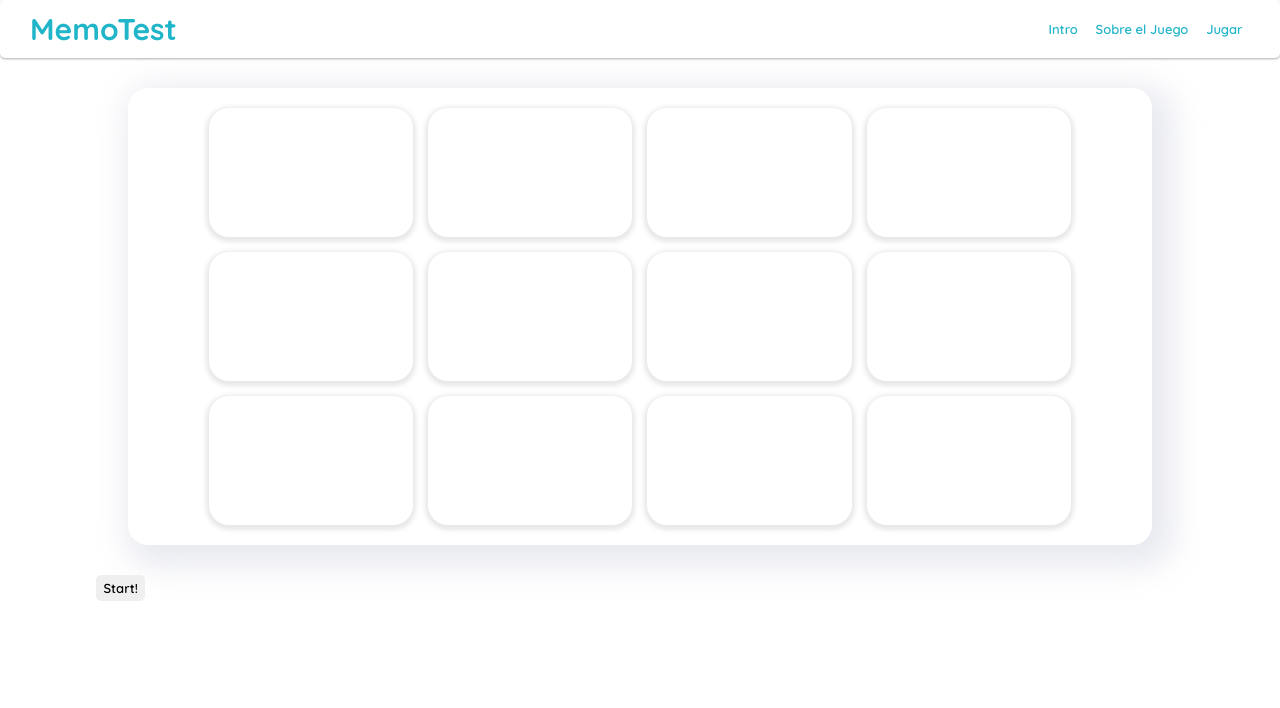
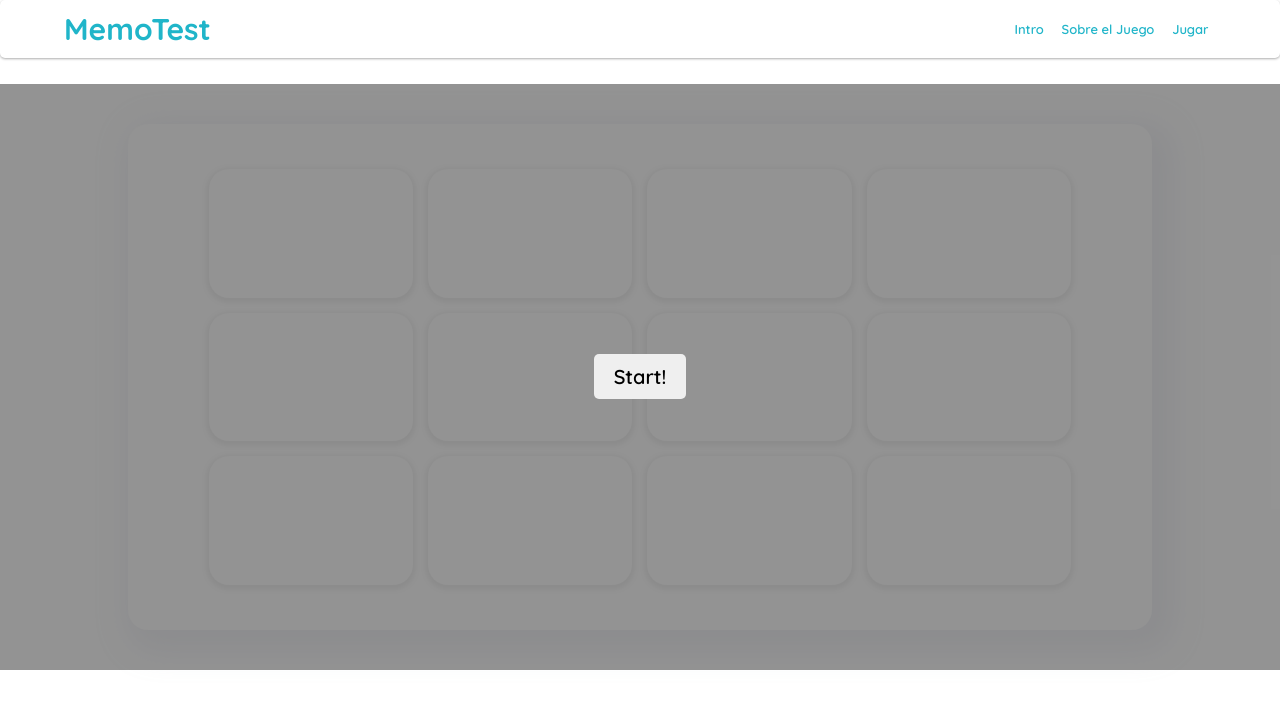
Before and after one commit to marmatva/Memotest, a website with bundled scripts: page game.html in a window 1280 px wide. Built offline with nearby package versions, Linux system fonts and the light colour scheme.

Commit message:
Agrega Estilos y Transiciones

```diff
--- a/game.html
+++ b/game.html
@@ -20,8 +20,8 @@
             </nav>
         </div>
     </header>
-    <main>
-        <div class="">
+    <main class="game-main">
+        <div class="game-page-content">
             <div class="main-container game">
                 <div class="game-container container">
                     <div class="cover"></div>
@@ -38,9 +38,10 @@
                     <div class="cover"></div>
                 </div>
             </div>
-            <div class="container">
-                <button class="start button">Start!</button>
-            </div>
+                <!-- <button class="start button primary-button">Start!</button> -->
+        </div>
+        <div class="game-overlay">
+            <button class="start button primary-button">Start!</button>
         </div>
     </main>
 
--- a/src/js/app.js
+++ b/src/js/app.js
@@ -1,14 +1,18 @@
 const gameButton = document.querySelector('.start');
 const gameContainer = document.querySelector('.main-container.game');
+const gameOverlay = document.querySelector('.game-overlay');
 let userSelection=[];
 
 function startApp(){
     asignImages();
+    window.addEventListener('DOMContentLoaded', ()=>{
+        setTimeout(styleOverlay,500);
+    })
     gameButton.onclick=startGame;
 }
 
-function startGame(){
-    gameButton.textContent="Reiniciar";
+function startGame(){ //ACTUALIZAR!!
+    styleOverlay();
     gameButton.onclick=restart;
     userSelection=[];
     unblockUserInput();
@@ -17,24 +21,20 @@ function startGame(){
 function restart(){
     cleanCards();
     asignImages();
-    if(gameContainer.classList.contains('invisible')){
-        gameContainer.classList.remove('invisible');
-    }
+    styleOverlay();
     userSelection=[];
     unblockUserInput();
 }
 
 function userWon(){
-    const div= document.querySelector('.game-result');
-
-    const result=document.createElement('H2');
-    result.textContent="Ganaste!";
-
-    setTimeout(()=>{
-        gameContainer.classList.add('invisible');
-        div.appendChild(result);
-        gameButton.textContent="Empezar de Nuevo!"
-    },500);
+    if(!document.querySelector('.userWon-p')){
+        const result=document.createElement('H2');
+        result.textContent="Ganaste!";
+        result.classList.add('userWon-p');
+        gameOverlay.prepend(result);
+    }
+    gameButton.textContent="Empezar de Nuevo!";
+    setTimeout(styleOverlay,500);
 }
 
 
@@ -56,9 +56,14 @@ function unblockUserInput(){
 }
 
 function manageInput(e){
-    img=e.target.firstElementChild;
+    let img=e.target;
+    if(!e.target.tagName == 'IMG'){
+        img=e.target.firstElementChild;
+        console.log(img);
+    }
     userSelection.push(img);
     img.classList.remove('transparent');
+    img.classList.add('visible');
     testSelection();
 }
 
@@ -74,11 +79,12 @@ function testSelection(){
         } else{
             setTimeout(()=>{
                 userSelection.forEach( img =>{
-                    img.classList.add('transparent')
+                    img.classList.remove('visible');
+                    img.classList.add('transparent');
                 })
                 userSelection=[];
                 unblockUserInput();
-            },1000);
+            },500);
 
         }
     }
@@ -109,6 +115,10 @@ function cleanCards(){
     })
 }
 
+function styleOverlay(){
+    gameOverlay.classList.toggle('overlay-on');
+}
+
 document.addEventListener('DOMContentLoaded', ()=>{
     startApp();
 })
--- a/src/scss/_globals.scss
+++ b/src/scss/_globals.scss
@@ -1,6 +1,7 @@
 html{
     font-size: 62.5%;
     box-sizing: border-box;
+    height: 100%;
 }
 
 *, *:before, *:after{
@@ -16,6 +17,7 @@ html{
 body{
     font-family: $primaryFont;
     margin: 0;
+    height: 100%;
 }
 // HTML TAGS
 
@@ -52,6 +54,15 @@ h1{
 
 }
 
+.primary-button{
+    font-family: $primaryFont;
+    font-weight: $semiBold;
+    font-size: 2rem;
+    padding: 1rem 2rem;
+    border-radius: .5rem;
+    border: none;
+}
+
 a, a:visited{
     color: $firstColor;
 }
--- a/src/scss/layout/_main.scss
+++ b/src/scss/layout/_main.scss
@@ -9,7 +9,7 @@
 
     &.game{
         width: 80%;
-        margin: 3rem auto;
+        margin: 4rem auto;
 
         &.invisible{
             display:none;
--- a/src/scss/layout/_memo.scss
+++ b/src/scss/layout/_memo.scss
@@ -1,5 +1,14 @@
+.game-page-content{
+    margin: 2% auto;
+    display: flex;
+    flex-direction: column;
+    justify-content: space-evenly;
+    align-items: center;
+    height: 100%;
+}
+
 .game-container{
-    margin: 1.5rem auto;
+    margin: 4rem auto;
     display: grid;
     grid-template-columns: repeat(4,1fr);
     gap: 1.5rem;
@@ -19,16 +28,71 @@
             box-shadow: 0 4px 8px 6px rgba(102, 102, 102, 0.15);
         }
 
+        &.discovered{
+            background-color: rgb(102, 102, 102);
+            box-shadow: none;
+
+        }
+
         img{
             object-fit: scale-down;
             max-width: 75%;
             max-height: 75%;
+            transition: opacity .5s;
         }
     }
 
     .transparent{
-        visibility:hidden; //ver que onda con opacity;
+        opacity: 0;
     }
 
+    .visible{
+        opacity: 1;
+    }
 
 }
+
+.game-main{
+    position: relative;
+}
+
+.game-overlay{
+    position: absolute;
+    background-color: rgba(102, 102, 102, 0.7);
+    top: 0;
+    right: 0;
+    bottom: 0;
+    left: 0;
+    display: flex;
+    flex-direction: column;
+    align-items: center;
+    justify-content: center;
+    opacity: 0;
+    transform: translateX(-100%);
+    transition: 1s .2s ease-in;
+    h2{
+        font-size: 4rem;
+        margin: 2rem;
+        color: $white
+    }
+
+}
+
+.overlay-on{
+    opacity: 1;
+    transform: translateX(0);
+}
+
+
+@keyframes overlayAnimation {
+    from{
+        opacity: 0;
+        transform: translateX(-100%);
+    }
+
+    to{
+        opacity: 1;
+        transform: translateX(0);
+    }
+
+}
--- a/src/scss/layout/_navbar.scss
+++ b/src/scss/layout/_navbar.scss
@@ -1,5 +1,5 @@
 .nav-bar{
-    padding: 1rem 3rem;
+    padding: 1rem 5%;
     margin: 0;
     margin-bottom: 0.5rem;
 
```
Also changed, not shown: build/css/style.css, build/js/bundle.js, 2 other files.
